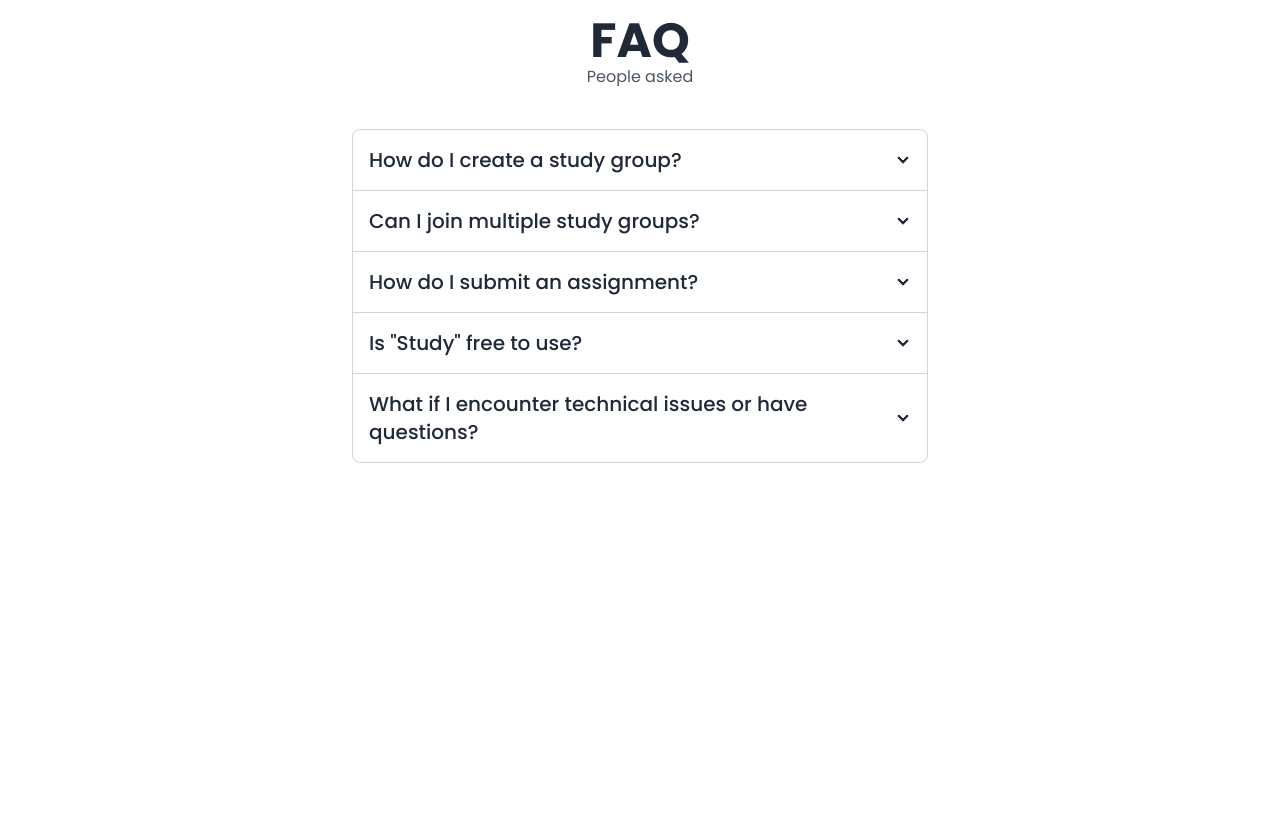
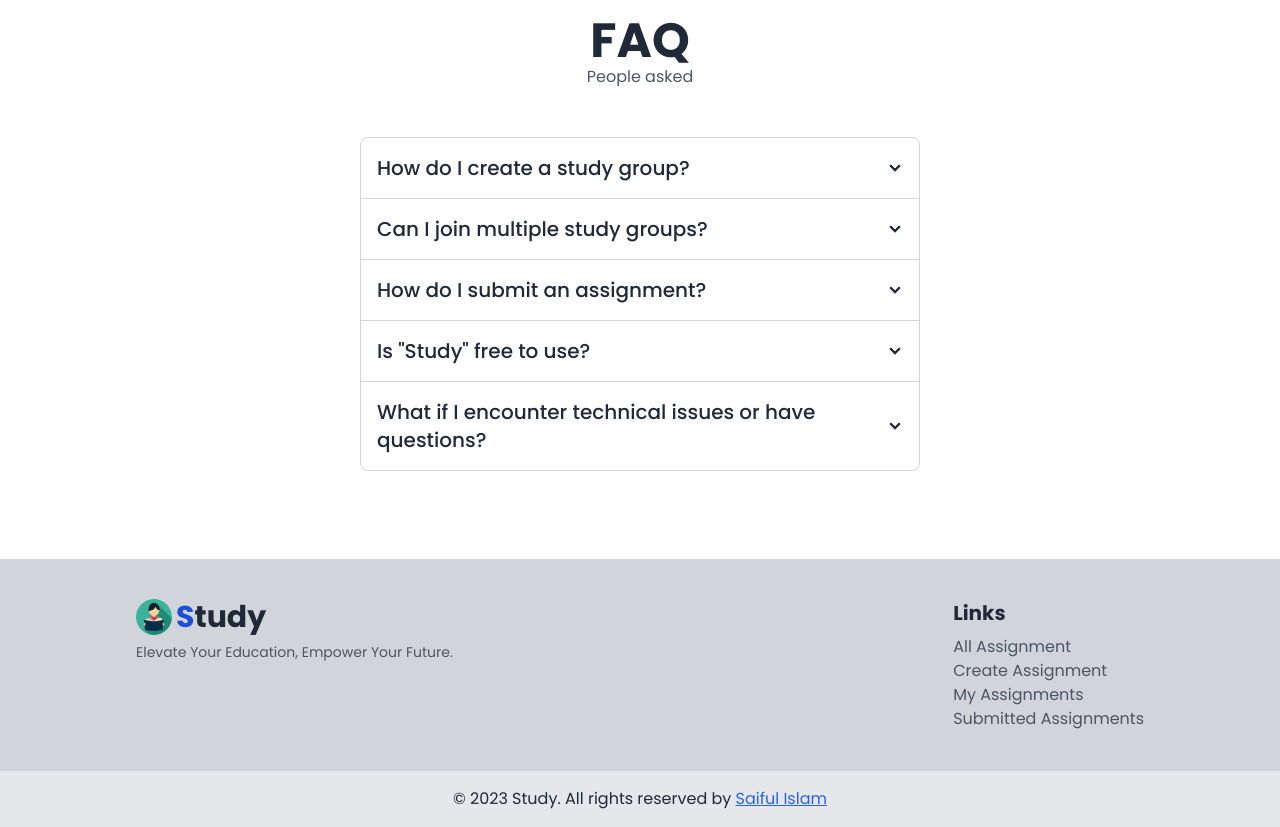
Before and after one commit to saiful7778/study-client, a React (Vite) app: page / in a window 1280 px wide. Shown: the part 1320-2147 px from the top of the page. Before the commit the page ends 1787 px from the top, so only its background shows below. Built offline with nearby package versions, Linux system fonts and the light colour scheme; no server answers.

Commit message:
add footer

```diff
--- a/src/assets/data/staticData.js
+++ b/src/assets/data/staticData.js
@@ -8,13 +8,17 @@ const navLinks = [
       {
         _id: "nvdp1",
         navName: "create assignment",
-        path: "/create_assignment",
+        path: "/assignments/create_new",
       },
-      { _id: "nvdp2", navName: "my assignments", path: "/my_assignments" },
+      {
+        _id: "nvdp2",
+        navName: "my assignments",
+        path: "/assignments/my_assignments",
+      },
       {
         _id: "nvdp3",
         navName: "submitted assignments",
-        path: "/submitted_assignments",
+        path: "/assignments/submit",
       },
     ],
   },
@@ -56,4 +60,23 @@ const accordionData = {
   ],
 };
 
-export { accordionData, navLinks };
+const footerNavLinks = [
+  { _id: "ftnv1", navName: "all assignment", path: "/assignments" },
+  {
+    _id: "ftnv2",
+    navName: "create assignment",
+    path: "/assignments/create_new",
+  },
+  {
+    _id: "ftnv3",
+    navName: "my assignments",
+    path: "/assignments/my_assignments",
+  },
+  {
+    _id: "ftnv4",
+    navName: "submitted assignments",
+    path: "/assignments/submit",
+  },
+];
+
+export { accordionData, navLinks, footerNavLinks };
--- /dev/null
+++ b/src/components/Footer.jsx
@@ -0,0 +1,40 @@
+import { Link } from "react-router-dom";
+import { footerNavLinks } from "../assets/data/staticData";
+import SiteLogo from "./SiteLogo";
+
+const Footer = () => {
+  const renderFooterNavLinks = footerNavLinks?.map((ele) => (
+    <li key={ele._id}>
+      <Link
+        className="link link-hover capitalize inline-block text-gray-600"
+        to={ele.path}
+      >
+        {ele.navName}
+      </Link>
+    </li>
+  ));
+  return (
+    <footer className="bg-gray-300 mt-20">
+      <div className="md:w-4/5 px-2 py-10 mx-auto flex gap-4 flex-col md:flex-row max-sm:text-center justify-between">
+        <div className="flex-1">
+          <SiteLogo />
+          <p className="text-sm text-gray-600">
+            Elevate Your Education, Empower Your Future.
+          </p>
+        </div>
+        <div>
+          <div className="font-bold text-xl mb-2">Links</div>
+          <ul>{renderFooterNavLinks}</ul>
+        </div>
+      </div>
+      <div className="p-4 bg-gray-200 text-center">
+        © 2023 Study. All rights reserved by{" "}
+        <Link className="text-blue-600 underline" to="/">
+          Saiful Islam
+        </Link>
+      </div>
+    </footer>
+  );
+};
+
+export default Footer;
--- a/src/layouts/MainLayout.jsx
+++ b/src/layouts/MainLayout.jsx
@@ -1,6 +1,7 @@
 import { Outlet } from "react-router-dom";
 import Navbar from "../components/header/Navbar";
 import Banner from "../components/header/Banner";
+import Footer from "../components/Footer";
 
 const MainLayout = () => {
   return (
@@ -14,6 +15,7 @@ const MainLayout = () => {
           <Outlet />
         </main>
       </div>
+      <Footer />
     </div>
   );
 };
--- a/src/pages/Faq.jsx
+++ b/src/pages/Faq.jsx
@@ -20,7 +20,7 @@ const Faq = () => {
         <h3 className="text-5xl font-bold">FAQ</h3>
         <p className="text-gray-600">People asked</p>
       </div>
-      <div className="md:w-1/2 w-full mx-auto">
+      <div className=" md:w-4/5 xl:w-1/2 w-full mx-auto p-2">
         <Accordion>{renderAccoridionv2}</Accordion>
       </div>
     </div>
```
